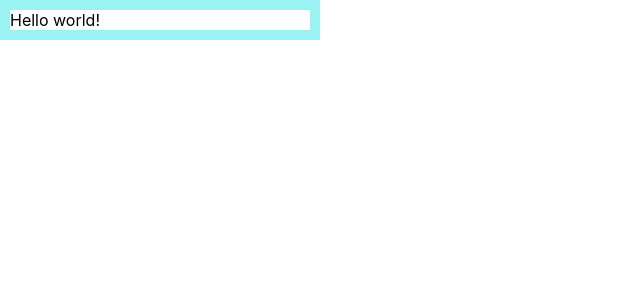
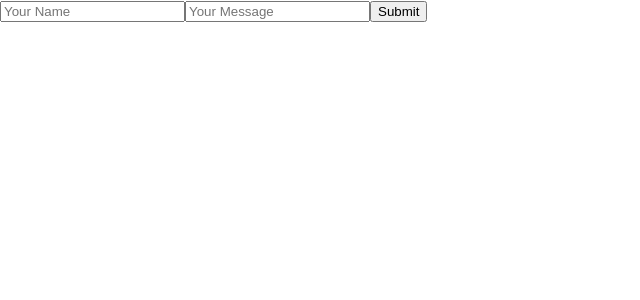
Before and after one commit to dariamorgacheva/gb-basic-react, a React (Create React App) app: page / in a window 1280 px wide. Shown: the top 300 px of the page, without its empty margins (0-640 px from the left). Built offline with nearby package versions, Linux system fonts and the light colour scheme.

Commit message:
homework2 - add messageList state; add form input for message, author and text;  add chat bot message response (#2)

```diff
--- a/src/App.js
+++ b/src/App.js
@@ -1,14 +1,49 @@
+import { useState, useEffect } from 'react';
 import './App.css';
 import Message from './components/message';
 
+
 function App() {
+  const [messageList, setMessageList] = useState([]);
+  const [author, setAuthor] = useState('');
+  const [messageText, setMessageText] = useState('');
+
+  useEffect(() => {
+    if (messageList.length && messageList[messageList.length - 1].author) {
+      setTimeout(() => {
+        setMessageList([...messageList, { text: 'hi I am a robot' }])
+      }, 1000)
+    }
+  }, [messageList])
+
   return (
     <div>
-     <Message
-        text="Hello world!"
-     />
+      <input
+        type="text"
+        onChange={(event) => setAuthor(event.target.value)}
+        placeholder='Your Name'
+      />
+      <input
+        type="text"
+        onChange={(event) => setMessageText(event.target.value)}
+        placeholder='Your Message'
+      />
+
+      <button
+        onClick={() => setMessageList([...messageList, {author, text: messageText}])}>
+          Submit
+      </button>
+      {
+        messageList.map((message, index) =>
+          <Message
+            author={message.author}
+            text={message.text}
+            key={index}
+          />
+        )
+      }
     </div>
-  );
+  )
 }
 
 export default App;
--- a/src/components/message.js
+++ b/src/components/message.js
@@ -3,6 +3,7 @@ import '../App.css';
 function Message(props) {
   return (
     <div className='message-box'>
+      <div className="message-content">{props.author}</div>
       <div className="message-content">{props.text}</div>
     </div>
   );
```
